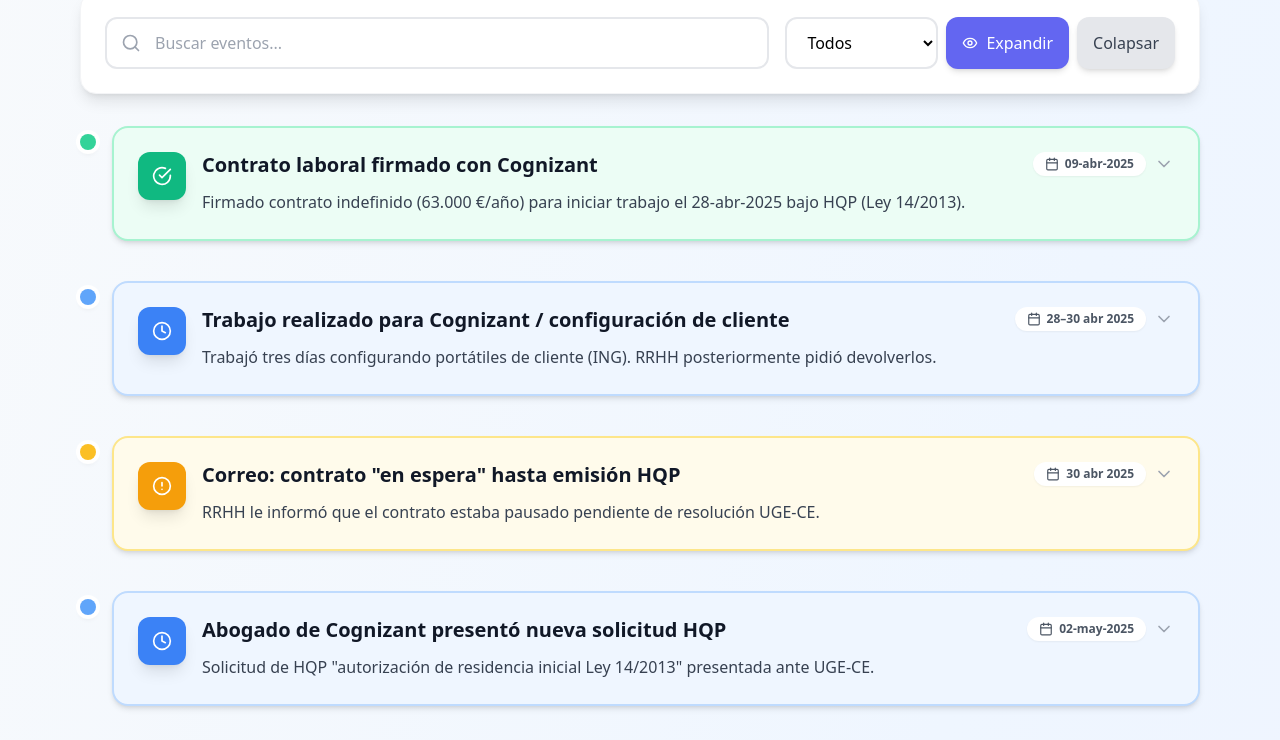
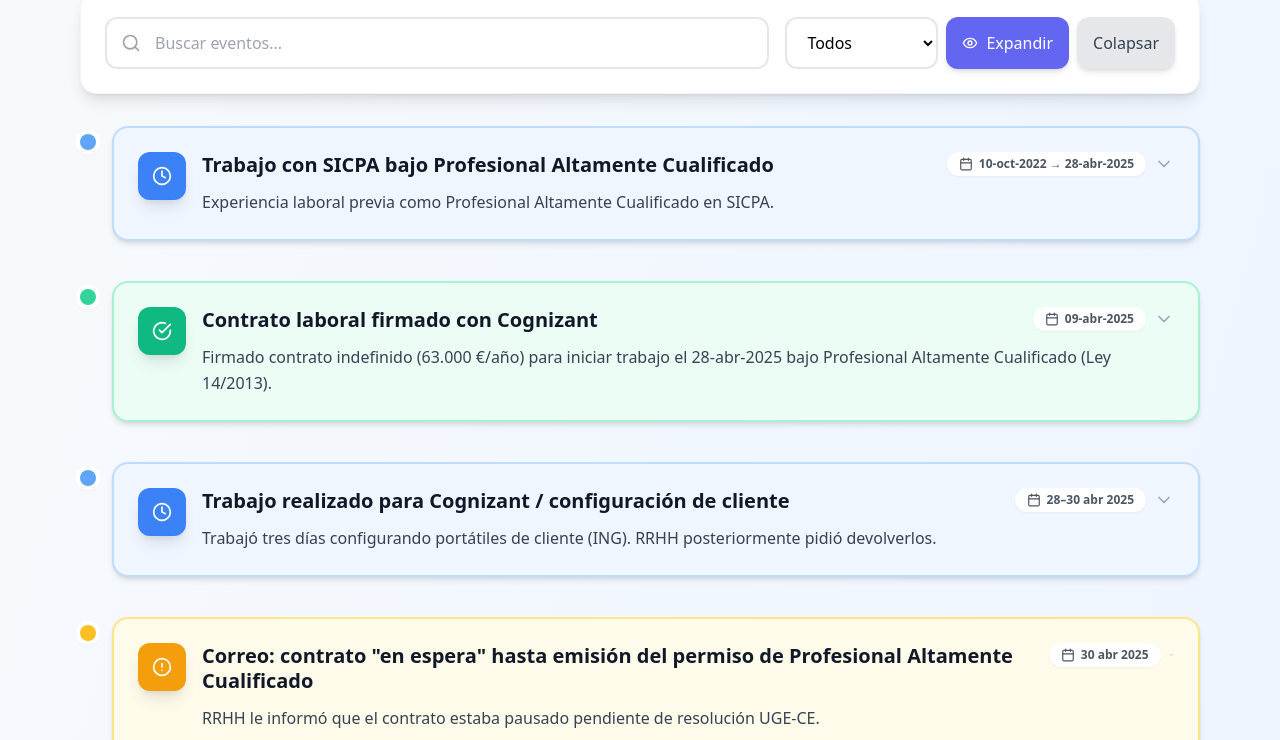
Before and after one commit to Ameqran/chronological-legal-events, a Next.js app: page /chronological-legal-events/ in a window 1280 px wide. Shown: the part 340-1080 px from the top of the page. Built offline with nearby package versions, Linux system fonts and the light colour scheme.

Commit message:
feat: add historical events and update terminology to Profesional Altamente Cualificado

```diff
--- a/components/Timeline.tsx
+++ b/components/Timeline.tsx
@@ -4,11 +4,19 @@
 import { Calendar, FileText, AlertCircle, CheckCircle, XCircle, Clock, ChevronDown, Filter, Search, Eye } from 'lucide-react';
 import { Event, EventIconProps, TimelineEventProps, TypeConfig, TypeConfigs } from '../types';
 
-const events = [
+const events: Event[] = [
+  {
+    date: '10-oct-2022 → 28-abr-2025',
+    title: 'Trabajo con SICPA bajo Profesional Altamente Cualificado',
+    description: 'Experiencia laboral previa como Profesional Altamente Cualificado en SICPA.',
+    files: '-',
+    type: 'info',
+    category: 'trabajo'
+  },
   {
     date: '09-abr-2025',
     title: 'Contrato laboral firmado con Cognizant',
-    description: 'Firmado contrato indefinido (63.000 €/año) para iniciar trabajo el 28-abr-2025 bajo HQP (Ley 14/2013).',
+    description: 'Firmado contrato indefinido (63.000 €/año) para iniciar trabajo el 28-abr-2025 bajo Profesional Altamente Cualificado (Ley 14/2013).',
     files: 'Cognizant contract signed.pdf',
     type: 'success',
     category: 'contrato'
@@ -23,7 +31,7 @@
   },
   {
     date: '30 abr 2025',
-    title: 'Correo: contrato "en espera" hasta emisión HQP',
+    title: 'Correo: contrato "en espera" hasta emisión del permiso de Profesional Altamente Cualificado',
     description: 'RRHH le informó que el contrato estaba pausado pendiente de resolución UGE-CE.',
     files: 'Correos dentro del PDF "canceling the contract and work permit update"',
     type: 'warning',
@@ -31,8 +39,8 @@
   },
   {
     date: '02-may-2025',
-    title: 'Abogado de Cognizant presentó nueva solicitud HQP',
-    description: 'Solicitud de HQP "autorización de residencia inicial Ley 14/2013" presentada ante UGE-CE.',
+    title: 'Abogado de Cognizant presentó nueva solicitud de Profesional Altamente Cualificado',
+    description: 'Solicitud de Profesional Altamente Cualificado "autorización de residencia inicial Ley 14/2013" presentada ante UGE-CE.',
     files: '—',
     type: 'info',
     category: 'permiso'
@@ -55,7 +63,7 @@
   },
   {
     date: '16-may-2025',
-    title: 'UGE-CE aprueba permiso HQP (3 años)',
+    title: 'UGE-CE aprueba permiso de Profesional Altamente Cualificado (3 años)',
     description: '"Autorización de residencia inicial para profesionales altamente cualificados" válida hasta el 15-may-2028, vinculada a Cognizant.',
     files: '16th Mai Approval Marouane.pdf',
     type: 'success',
@@ -80,7 +88,7 @@
   {
     date: '30-may-2025',
     title: 'Cita para huellas dactilares programada',
-    description: 'Para emisión de TIE HQP; la cita falló (no fue reservada).',
+    description: 'Para emisión de TIE de Profesional Altamente Cualificado; la cita falló (no fue reservada).',
     files: 'Fingerprints appointment.pdf',
     type: 'warning',
     category: 'permiso'
@@ -129,7 +137,7 @@
     date: '07-ago-2025',
     title: 'Presentada notificación REG ante UGE-CE',
     description: 'Informó oficialmente a UGE-CE de la cancelación del contrato, reclamación judicial e intención de modificar a empresario/autónomo.',
-    files: 'Justificante de Presentación REG Comunicacion UGE-CE.pdf',
+    files: 'Justificante de Presentación REG Comunicacion UGE-CE.pdf',
     type: 'info',
     category: 'permiso'
   },
@@ -156,6 +164,23 @@
     files: '-',
     type: 'warning',
     category: 'legal'
+  },
+
+  {
+    date: '19-sep-2025',
+    title: 'Oferta laboral recibida de CGI',
+    description: 'CGI extiende oferta de trabajo.',
+    files: '19th Sep CGI Precontrato.pdf',
+    type: 'success',
+    category: 'oferta'
+  },
+  {
+    date: '06-oct-2025',
+    title: 'Cancelación de oferta por CGI',
+    description: 'CGI cancela la oferta debido a que el permiso de trabajo no era válido.',
+    files: '6th October CGI Work Permit Invalid.pdf',
+    type: 'error',
+    category: 'oferta'
   },
   {
     date: 'Principios oct 2025',
```
